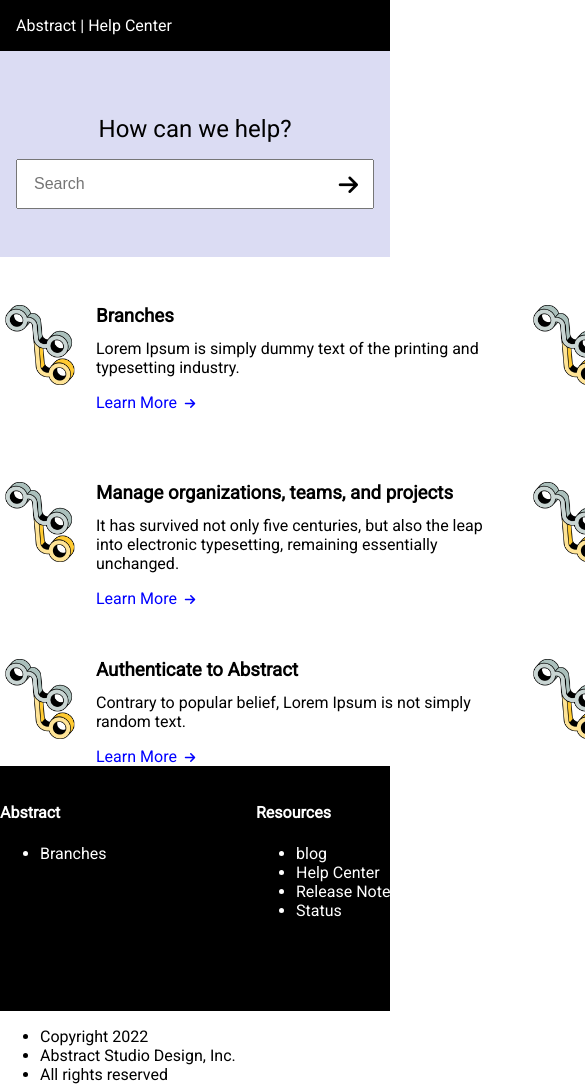
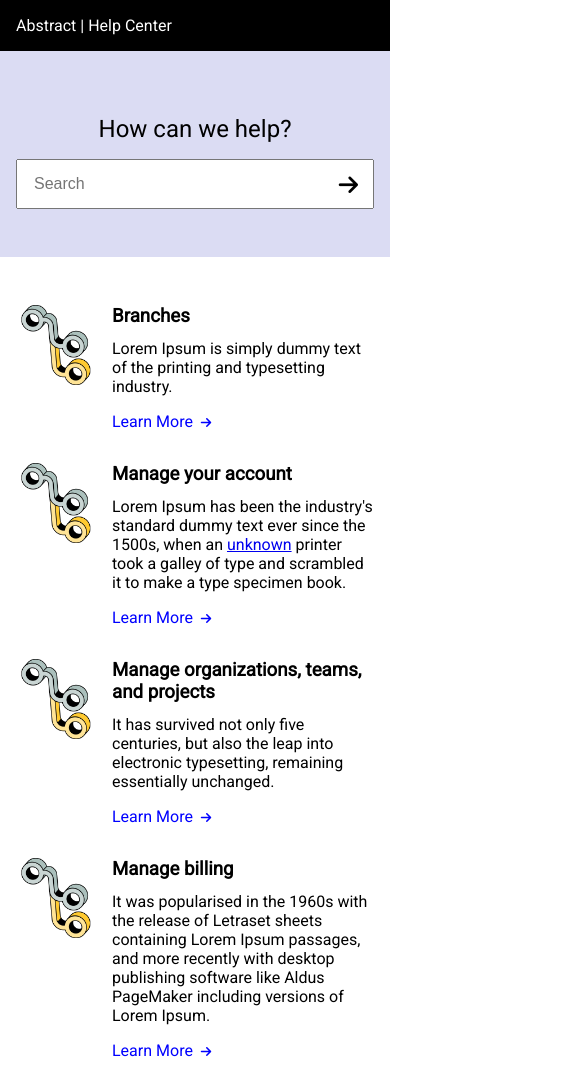
Before and after one commit to reindeer-7/wd-practice, a plain HTML site: page index.html in a window 390 px wide. Shown: the top 1089 px of the page, 585 px wide, since content can reach past the window. Drawn offline with Linux system fonts and the light colour scheme.

Commit message:
Add responsive styles.

```diff
--- a/css/base.css
+++ b/css/base.css
@@ -93,15 +93,23 @@ body {
 
 .services {
   display: grid;
-  grid-template-columns: 1fr 1fr;
+  grid-template-columns: 1fr;
   gap: 2rem;
-
-  width: 1024px;
-
   margin-left: auto;
   margin-right: auto;
   margin-top: 3rem;
+  padding-left: 1rem;
+  padding-right: 1rem;
 }
+
+@media screen and (min-width: 48rem) {
+  .services {
+    grid-template-columns: 1fr 1fr;
+
+    width: 1024px;
+  }
+}
+
 
 .card {
   display: flex;
@@ -173,9 +181,17 @@ footer {
   color: white;
 
   display: grid;
-  grid-template-columns: 1fr 1fr 1fr 1fr;
+  grid-template-columns: 1fr 1fr;
 
-  width: 1024px;
   margin-left: auto;
   margin-right: auto;
+  padding-left: 1rem;
+  padding-right: 1rem;
 }
+
+@media screen and (min-width: 48rem) {
+  .footer__container {
+    grid-template-columns: 1fr 1fr 1fr 1fr;
+    width: 1024px;
+  }
+}
```
